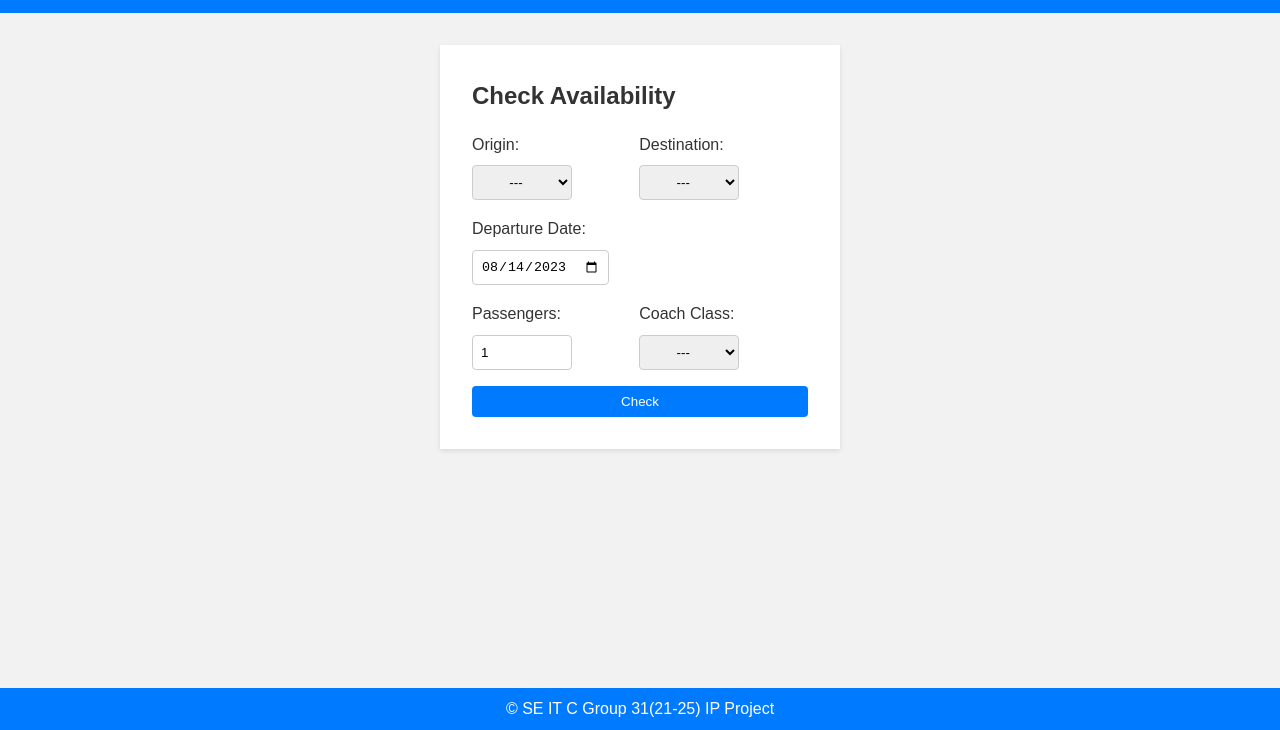
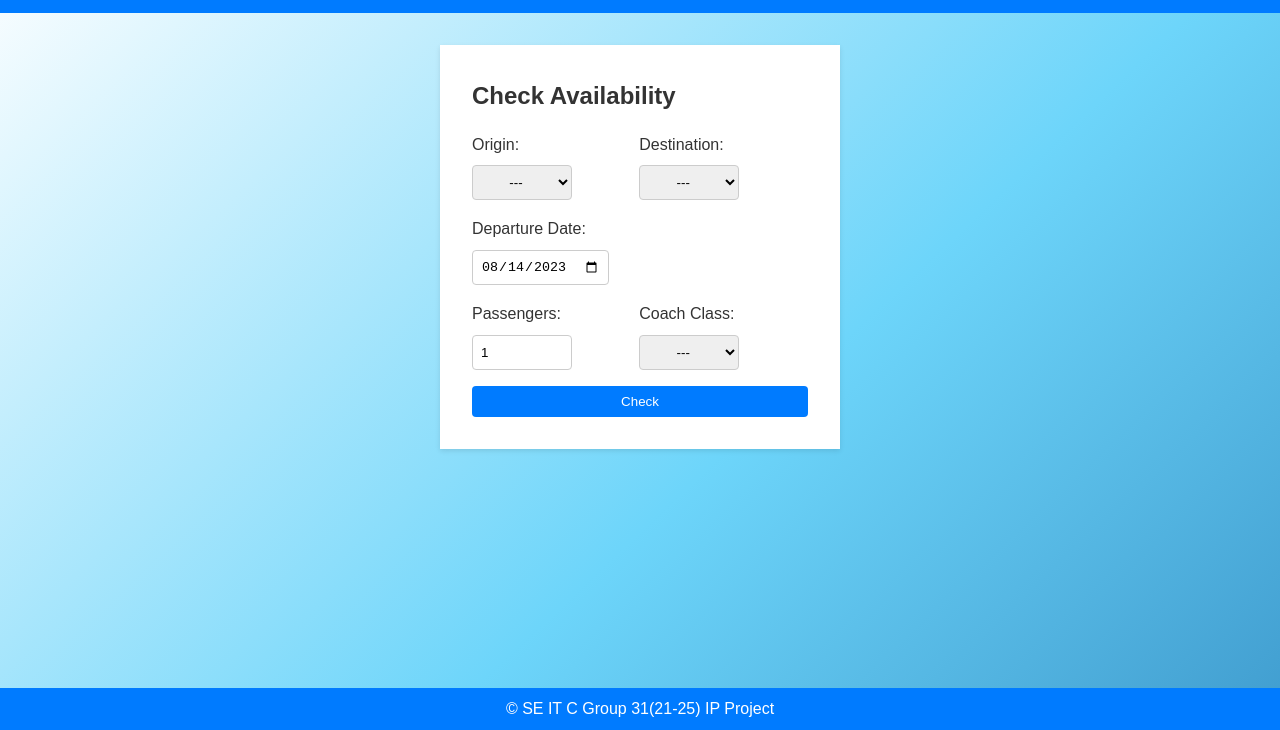
Before and after one commit to unborntadpole/Railway-Ticket-Booking-System, a plain HTML site: page index.html in a window 1280 px wide. Shown: the part 70-800 px from the top of the page. Drawn offline with Linux system fonts and the light colour scheme.

Commit message:
gradient daal diya bhai

```diff
--- a/style.css
+++ b/style.css
@@ -7,6 +7,10 @@
   body {
     font-family: Arial, sans-serif;
     line-height: 1.6;
+    /* background:  #2980B9;  fallback for old browsers */
+    background: linear-gradient(to bottom right, #FFFFFF, #6DD5FA, #2980B9); /* W3C, IE 10+/ Edge, Firefox 16+, Chrome 26+, Opera 12+, Safari 7+ */
+    background-size: auto 200%;
+    background-repeat: no-repeat;
     background-color: #f2f2f2;
     color: #333;
   }
```
